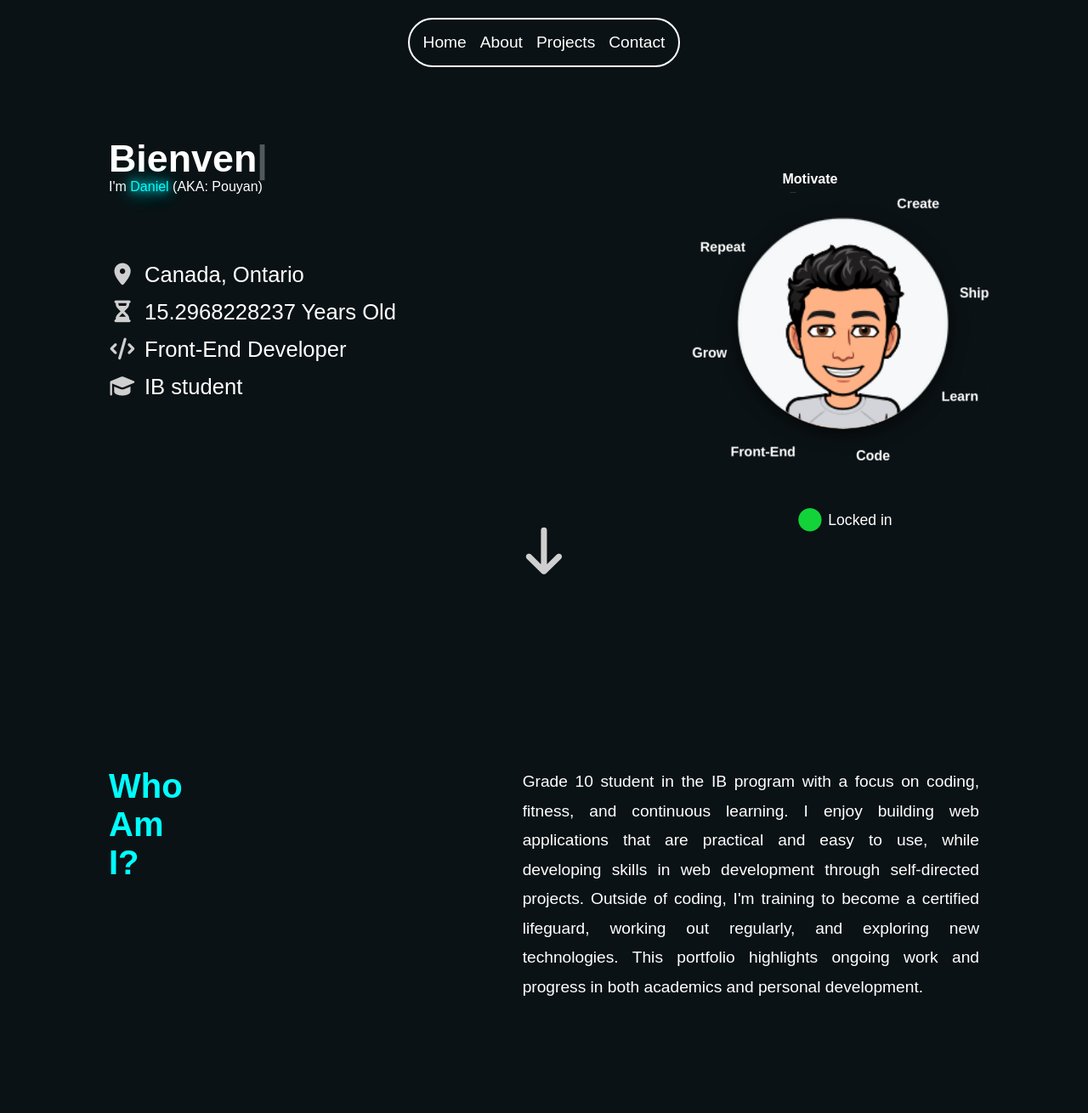
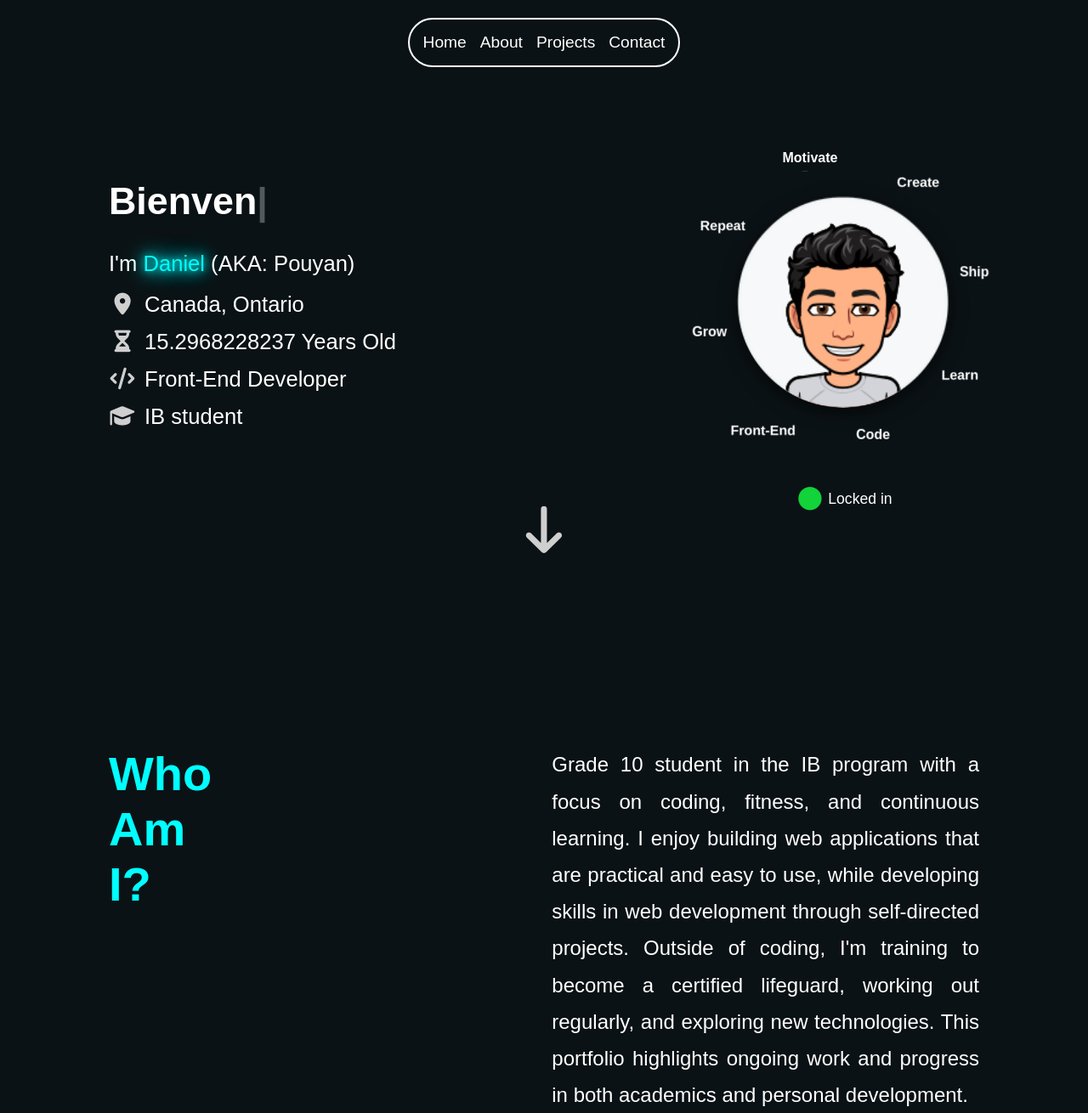
Before and after one commit to DanCreates1/Portfolio, a React (Vite) app in the folder Desktop/New portfolio/portfolio/: page / in a window 1280 px wide. Shown: the whole page at 85% size. Before the commit the page ends 1180 px from the top, so only its background shows below. Built offline with nearby package versions, Linux system fonts and the light colour scheme.

Commit message:
update on the hero and who am I section

```diff
--- a/Desktop/New portfolio/portfolio/src/components/Hero.jsx
+++ b/Desktop/New portfolio/portfolio/src/components/Hero.jsx
@@ -161,10 +161,11 @@ export default function Hero() {
             <h1> {displayedText}<span className="typerPointer">|</span></h1>
         </div>
 
-        <p>I'm <span id="dnaiel">Daniel</span> (AKA: Pouyan)</p>
 
 
           <span className="overView">
+
+        <p>I'm <span id="dnaiel">Daniel</span> (AKA: Pouyan)</p>
 
       <span className="location">
         <i class="fa-solid fa-location-dot" style={{ color: " #cfcfcf"}}></i>
--- a/Desktop/New portfolio/portfolio/src/index.css
+++ b/Desktop/New portfolio/portfolio/src/index.css
@@ -56,6 +56,7 @@
 
 .welcome{
   margin-top: 8%;
+  transform: translateY(100%);
   font-size: 1.4rem;
   height: 50px;
 }
@@ -87,6 +88,11 @@
   margin-right: 10px;
 }
 
+.overView > p{
+  font-size: 1.6rem;
+  line-height: 1.5;
+}
+
 .heroImage{
   display: flex;
   justify-content: flex-end;
@@ -98,6 +104,7 @@
 
 
 .scene{
+  margin-top: -60px;
   width: 320px;
   height: 320px;
   position: relative;
@@ -196,12 +203,12 @@
 }
 
 .WhoAmI > h1{
-  font-size: 2.5rem;
+  font-size:3.5rem;
   color: cyan;
 }
 
 .WhoAmI > p{
-  font-size: 1.2rem;
+  font-size: 1.5rem;
   line-height: 1.8;
   text-align: justify;
 }
```
